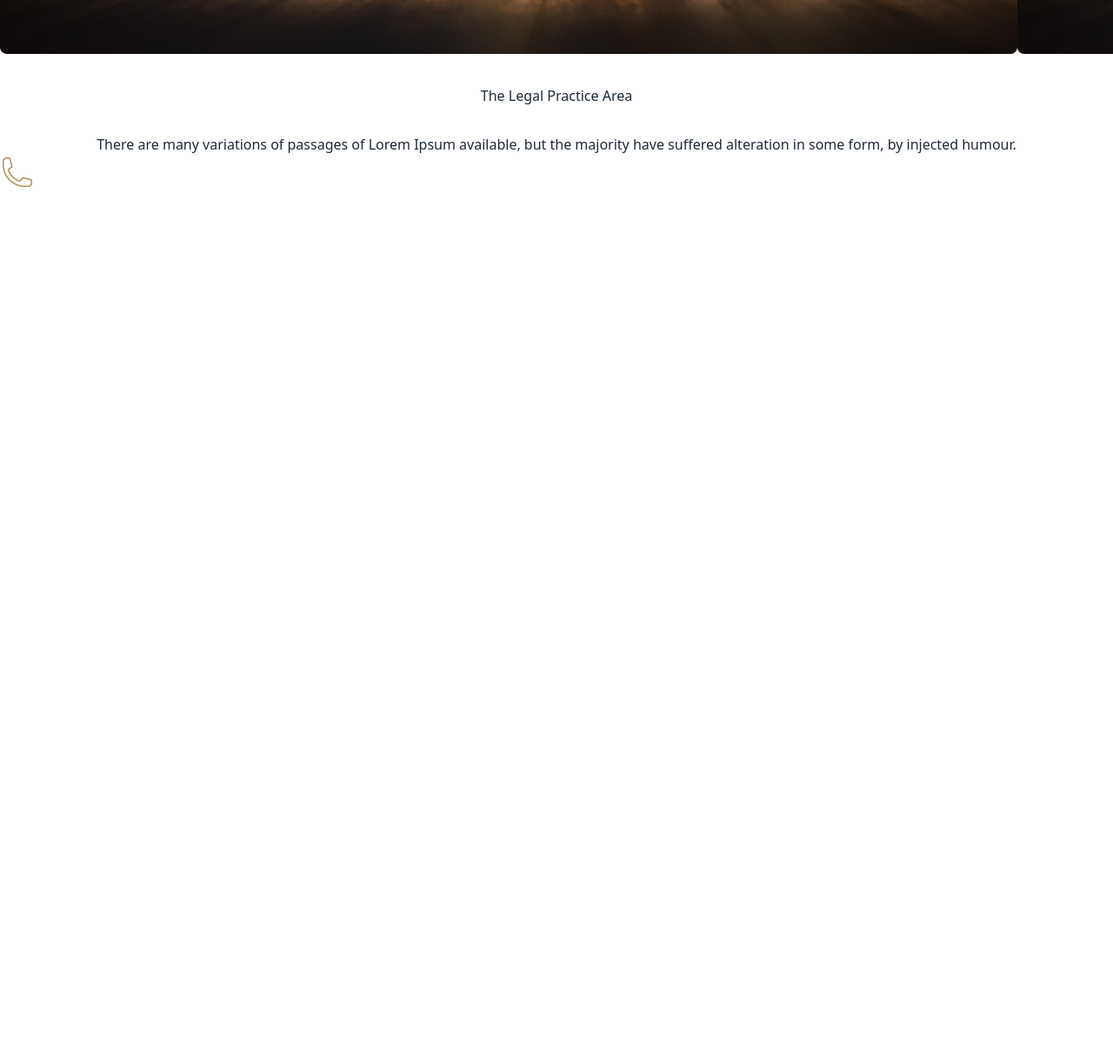
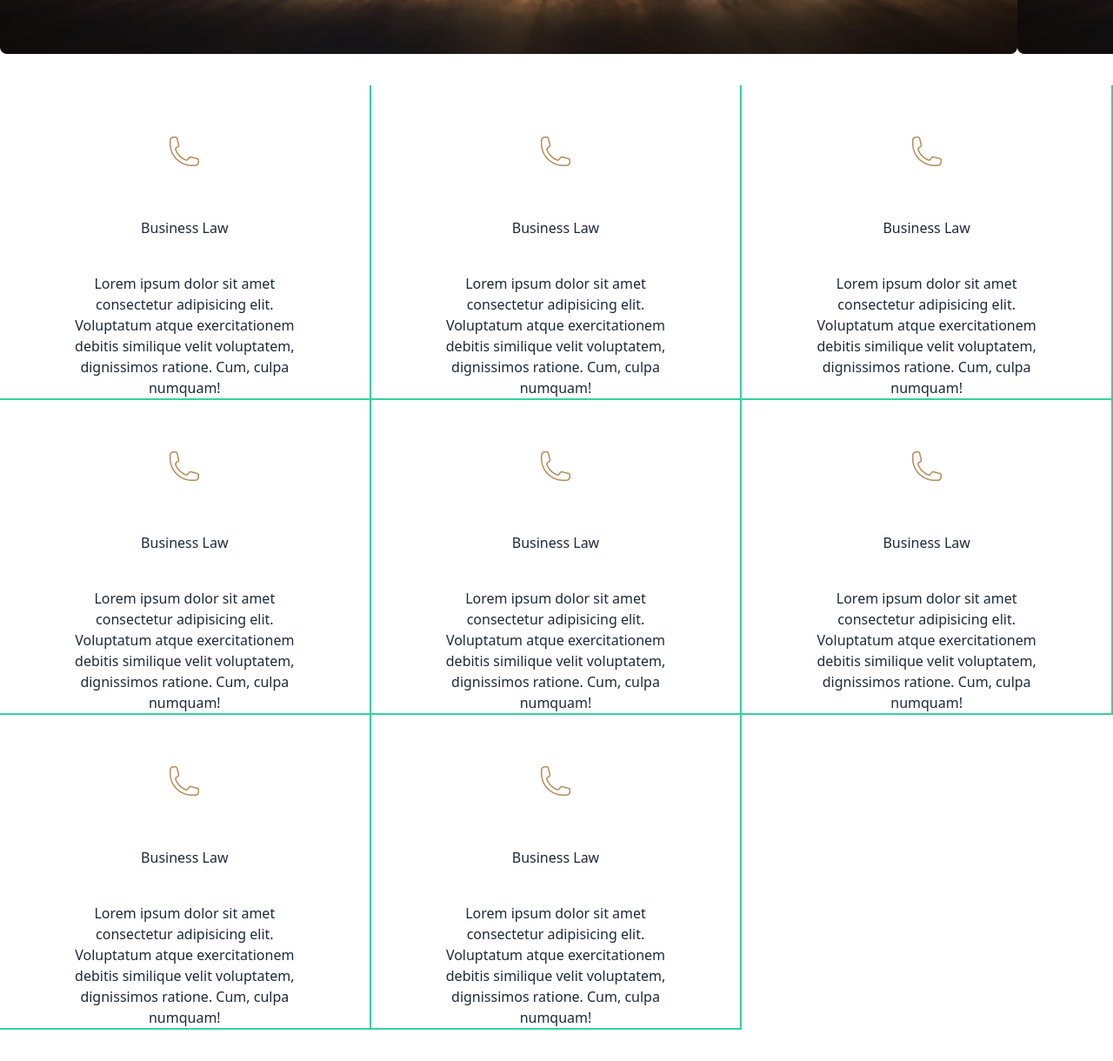
Before and after one commit to AbuHasnth/legal-solution, a plain HTML site: page index.html in a window 1280 px wide. Shown: the part 696-1916 px from the top of the page at 87% size. Before the commit the page ends 950 px from the top, so only its background shows below. Drawn offline with nearby package versions, Linux system fonts and the light colour scheme.

Commit message:
card added

```diff
--- a/index.html
+++ b/index.html
@@ -26,12 +26,15 @@
 
 <body>
   <header class="container mx-auto">
-        <nav class="my-16" >
+    <nav class="my-16">
       <div class="navbar bg-base-100">
         <div class="navbar-start">
           <div class="dropdown">
             <label tabindex="0" class="btn btn-ghost lg:hidden">
-                      <svg xmlns="http://www.w3.org/2000/svg" class="h-5 w-5" fill="none" viewBox="0 0 24 24" stroke="currentColor"><path stroke-linecap="round" stroke-linejoin="round" stroke-width="2" d="M4 6h16M4 12h8m-8 6h16" /></svg>
+              <svg xmlns="http://www.w3.org/2000/svg" class="h-5 w-5" fill="none" viewBox="0 0 24 24"
+                stroke="currentColor">
+                <path stroke-linecap="round" stroke-linejoin="round" stroke-width="2" d="M4 6h16M4 12h8m-8 6h16" />
+              </svg>
             </label>
             <ul tabindex="0" class="menu menu-sm dropdown-content mt-3 z-[1] p-2 shadow bg-base-100 rounded-box w-52">
               <li><a>Item 1</a></li>
@@ -74,7 +77,8 @@
             Legal Solutions
           </h1>
           <div class="flex justify-center py-8 gap-5">
-                        <input type="text" placeholder="Type here" class="input input-bordered input-md w-full max-w-xs bg-white it" />
+            <input type="text" placeholder="Type here"
+              class="input input-bordered input-md w-full max-w-xs bg-white it" />
             <button class="btn bg-button-bg text-white">Search</button>
           </div>
         </div>
@@ -83,16 +87,87 @@
     </section>
 
   </header>
-    <main>
+  <main class="container mx-auto">
     <!-- legal practise area -->
-     <section class="my-9">
-      <div class="text-center space-y-8">
-        <h2>The Legal Practice Area</h2>
-        <p>There are many variations of passages of Lorem Ipsum available, but the majority have suffered alteration in some form, by injected humour.</p>
-      </div>
-      <div>
+    <section class="my-9 ">
+
+      <div class="grid  grid-cols-3 text-center  ">
+        <!-- card 1 -->
+        <div class="space-y-10 bg-white border-b-2 border-r-2 border-emerald-400  items-center px-20">
+          <div class="flex justify-center my-14">
             <img src="/legal-solution-resources-main/images/call.png" alt="">
           </div>
+          <h1>Business Law</h1>
+          <p>Lorem ipsum dolor sit amet consectetur adipisicing elit. Voluptatum atque exercitationem debitis similique
+            velit voluptatem, dignissimos ratione. Cum, culpa numquam!</p>
+        </div>
+        <!-- card 1 -->
+        <div class="space-y-10 bg-white border-b-2 border-r-2 border-emerald-400  items-center px-20">
+          <div class="flex justify-center my-14">
+            <img src="/legal-solution-resources-main/images/call.png" alt="">
+          </div>
+          <h1>Business Law</h1>
+          <p>Lorem ipsum dolor sit amet consectetur adipisicing elit. Voluptatum atque exercitationem debitis similique
+            velit voluptatem, dignissimos ratione. Cum, culpa numquam!</p>
+        </div>
+        <!-- card 1 -->
+        <div class="space-y-10 bg-white border-b-2 border-r-2 border-emerald-400  items-center px-20">
+          <div class="flex justify-center my-14">
+            <img src="/legal-solution-resources-main/images/call.png" alt="">
+          </div>
+          <h1>Business Law</h1>
+          <p>Lorem ipsum dolor sit amet consectetur adipisicing elit. Voluptatum atque exercitationem debitis similique
+            velit voluptatem, dignissimos ratione. Cum, culpa numquam!</p>
+        </div>
+        <!-- card 1 -->
+        <div class="space-y-10 bg-white border-b-2 border-r-2 border-emerald-400 items-center px-20">
+          <div class="flex justify-center my-14">
+            <img src="/legal-solution-resources-main/images/call.png" alt="">
+          </div>
+          <h1>Business Law</h1>
+          <p>Lorem ipsum dolor sit amet consectetur adipisicing elit. Voluptatum atque exercitationem debitis similique
+            velit voluptatem, dignissimos ratione. Cum, culpa numquam!</p>
+        </div>
+        <!-- card 1 -->
+        <div class="space-y-10 bg-white border-b-2 border-r-2 border-emerald-400  items-center px-20">
+          <div class="flex justify-center my-14">
+            <img src="/legal-solution-resources-main/images/call.png" alt="">
+          </div>
+          <h1>Business Law</h1>
+          <p>Lorem ipsum dolor sit amet consectetur adipisicing elit. Voluptatum atque exercitationem debitis similique
+            velit voluptatem, dignissimos ratione. Cum, culpa numquam!</p>
+        </div>
+        <!-- card 1 -->
+        <div class="space-y-10 bg-white border-b-2 border-r-2 border-emerald-400  items-center px-20">
+          <div class="flex justify-center my-14">
+            <img src="/legal-solution-resources-main/images/call.png" alt="">
+          </div>
+          <h1>Business Law</h1>
+          <p>Lorem ipsum dolor sit amet consectetur adipisicing elit. Voluptatum atque exercitationem debitis similique
+            velit voluptatem, dignissimos ratione. Cum, culpa numquam!</p>
+        </div>
+        <!-- card 1 -->
+        <div class="space-y-10 bg-white border-b-2 border-r-2 border-emerald-400 items-center px-20">
+          <div class="flex justify-center my-14">
+            <img src="/legal-solution-resources-main/images/call.png" alt="">
+          </div>
+          <h1>Business Law</h1>
+          <p>Lorem ipsum dolor sit amet consectetur adipisicing elit. Voluptatum atque exercitationem debitis similique
+            velit voluptatem, dignissimos ratione. Cum, culpa numquam!</p>
+        </div>
+        <!-- card 1 -->
+        <div class="space-y-10 bg-white border-b-2 border-r-2 border-emerald-400  items-center px-20">
+          <div class="flex justify-center my-14">
+            <img src="/legal-solution-resources-main/images/call.png" alt="">
+          </div>
+          <h1>Business Law</h1>
+          <p>Lorem ipsum dolor sit amet consectetur adipisicing elit. Voluptatum atque exercitationem debitis similique
+            velit voluptatem, dignissimos ratione. Cum, culpa numquam!</p>
+        </div>
+
+      </div>
+
+
     </section>
 
   </main>
```
Lines whose indentation alone changed are shown as unchanged.
